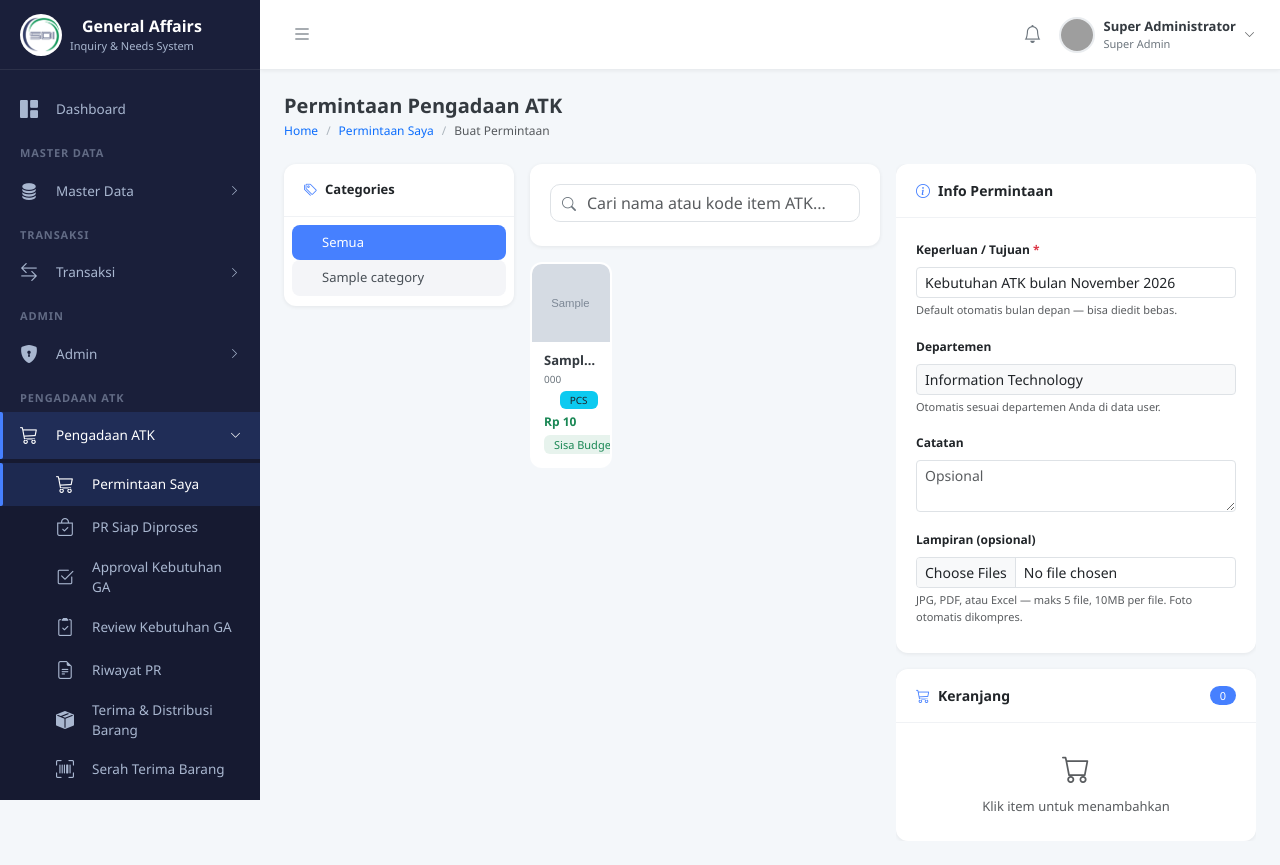
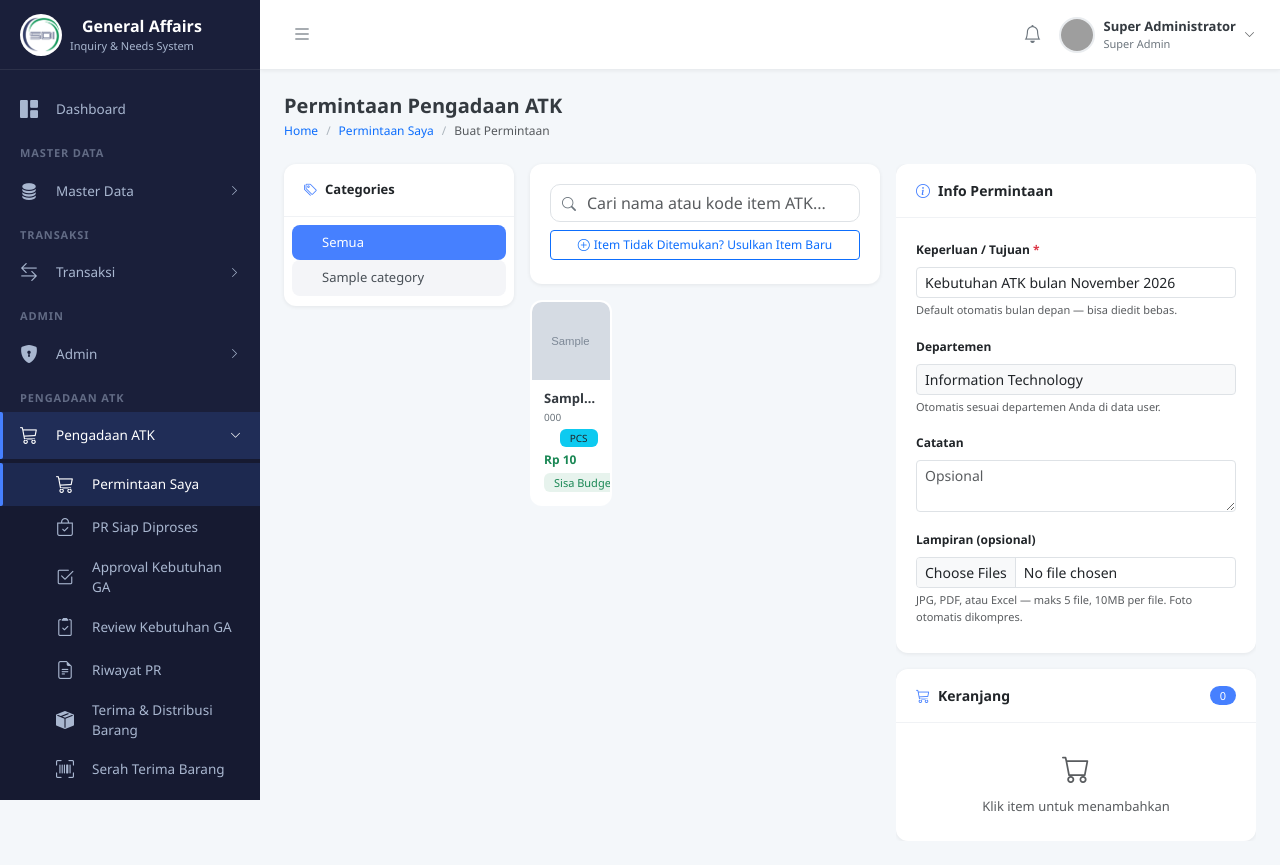
Before and after one commit to arifsmkn/warehouse, a Laravel app: page /procurement/requests/create in a window 1280 px wide. Run offline with Laravel 12, Linux system fonts and the light colour scheme; a user stored in the database is signed in; data comes from the database, SQL or seed files in the repository; tables that the repository leaves empty hold one stand-in row (values such as "Sample post"); grey boxes marked "Sample" are stand-in pictures; parts of the project's set-up code (start-up, migrations or seed data) failed here and were passed over; some libraries are stand-ins or nearby versions; grey boxes are pictures that could not be loaded.

Commit message:
Let requesters suggest an item that isn't in the catalog yet
Adds a "Usulkan Item Baru" button on the request-creation page: typing a
name/UOM/qty quick-creates a ProcurementItem (prefix MEMO, price 0,
is_user_suggested=true) and drops it straight into the cart, so the user
doesn't have to wait on GA before they can submit. The master item list
flags these with a "Usulan Baru" badge; the flag clears itself once GA
fills in a real price and category on the item.

Co-Authored-By: Claude Sonnet 5 <noreply@anthropic.com>

```diff
--- a/app/Http/Controllers/ProcurementItemController.php
+++ b/app/Http/Controllers/ProcurementItemController.php
@@ -89,6 +89,12 @@ class ProcurementItemController extends Controller
             $data['photo'] = $this->storeSquarePhoto($request->file('photo'));
         }
 
+        // Begitu GA kasih harga & kategori asli, item usulan ini resmi "diadopsi"
+        // ke katalog -- badge "Usulan Baru" nggak relevan lagi.
+        if ($procurementItem->is_user_suggested && $request->filled('price') && $request->filled('category_id')) {
+            $data['is_user_suggested'] = false;
+        }
+
         $procurementItem->update($data);
         return redirect()->route('procurement.items.index')->with('success', 'Item ATK berhasil diperbarui.');
     }
@@ -147,6 +153,42 @@ class ProcurementItemController extends Controller
     public function downloadTemplate()
     {
         return Excel::download(new ProcurementItemTemplateExport(), 'template_item_atk.xlsx');
+    }
+
+    /**
+     * Dipanggil dari form "Buat Permintaan" (semua role, bukan cuma admin)
+     * saat item yang dicari user tidak ada di katalog -- bikin ProcurementItem
+     * baru seadanya (harga 0, prefix MEMO, ditandai is_user_suggested) biar
+     * baris itu bisa langsung masuk keranjang. GA/admin yang nanti melengkapi
+     * harga & kategori sebenarnya lewat Master Item (badge "Usulan Baru").
+     */
+    public function quickCreate(Request $request)
+    {
+        $request->validate([
+            'name'   => 'required|string|max:200',
+            'uom_id' => 'required|exists:uoms,id',
+        ]);
+
+        $item = ProcurementItem::create([
+            'item_code'          => ProcurementItem::generateItemCode('MEMO'),
+            'name'               => $request->name,
+            'uom_id'             => $request->uom_id,
+            'price'              => 0,
+            'is_active'          => true,
+            'is_user_suggested'  => true,
+        ]);
+
+        $item->load('uom');
+
+        return response()->json([
+            'id'        => $item->id,
+            'item_code' => $item->item_code,
+            'name'      => $item->name,
+            'uom_id'    => $item->uom_id,
+            'uom_code'  => $item->uom->code,
+            'price'     => 0,
+            'remaining_budget' => null,
+        ]);
     }
 
     public function search(Request $request)
--- a/app/Models/ProcurementItem.php
+++ b/app/Models/ProcurementItem.php
@@ -8,8 +8,9 @@ class ProcurementItem extends Model
 {
     protected $fillable = [
         'item_code', 'name', 'uom_id', 'category_id', 'description', 'photo', 'price', 'is_active',
+        'is_user_suggested',
     ];
-    protected $casts = ['is_active' => 'boolean', 'price' => 'float'];
+    protected $casts = ['is_active' => 'boolean', 'price' => 'float', 'is_user_suggested' => 'boolean'];
 
     public function uom()      { return $this->belongsTo(Uom::class); }
     public function category() { return $this->belongsTo(ProcurementCategory::class, 'category_id'); }
--- a/resources/views/procurement/master/items/index.blade.php
+++ b/resources/views/procurement/master/items/index.blade.php
@@ -43,6 +43,9 @@
                                 </div>
                                 @endif
                                 {{ $item->name }}
+                                @if($item->is_user_suggested)
+                                <span class="badge bg-warning text-dark" style="font-size:10px;" title="Diusulkan user lewat form permintaan, harga & kategori belum dilengkapi">Usulan Baru</span>
+                                @endif
                             </div>
                         </td>
                         <td><span class="badge bg-info text-dark">{{ $item->uom?->code }}</span></td>
--- a/resources/views/procurement/requests/create.blade.php
+++ b/resources/views/procurement/requests/create.blade.php
@@ -121,11 +121,14 @@
         {{-- Search --}}
         <div class="card mb-3">
             <div class="card-body pb-2">
-                <div class="search-wrapper mb-3">
+                <div class="search-wrapper mb-2">
                     <i class="bi bi-search"></i>
                     <input type="text" id="searchInput" class="form-control"
                            placeholder="Cari nama atau kode item ATK...">
                 </div>
+                <button type="button" class="btn btn-outline-primary btn-sm w-100 mb-3" data-bs-toggle="modal" data-bs-target="#memoModal">
+                    <i class="bi bi-plus-circle me-1"></i>Item Tidak Ditemukan? Usulkan Item Baru
+                </button>
             </div>
         </div>
 
@@ -259,6 +262,46 @@
                         <i class="bi bi-cart-plus me-1"></i>Tambah ke Keranjang
                     </button>
                 </div>
+            </div>
+        </div>
+    </div>
+</div>
+
+{{-- Usulan Item Baru (Memo) Modal --}}
+<div class="modal fade" id="memoModal" tabindex="-1">
+    <div class="modal-dialog modal-dialog-centered">
+        <div class="modal-content" style="border-radius:16px;">
+            <div class="modal-header">
+                <h6 class="modal-title fw-bold"><i class="bi bi-plus-circle me-2 text-primary"></i>Usulkan Item Baru</h6>
+                <button type="button" class="btn-close" data-bs-dismiss="modal"></button>
+            </div>
+            <div class="modal-body">
+                <p class="text-muted" style="font-size:12px;">Item ini belum ada di katalog — nanti langsung masuk keranjang dengan harga sementara Rp 0, GA akan melengkapi harga & kategorinya setelah permintaan ini diajukan.</p>
+                <div class="mb-3">
+                    <label class="form-label fw-semibold" style="font-size:12px;">Nama Item <span class="text-danger">*</span></label>
+                    <input type="text" id="memoName" class="form-control" placeholder="Contoh: Map Plastik Warna Merah">
+                </div>
+                <div class="row g-3 mb-2">
+                    <div class="col-6">
+                        <label class="form-label fw-semibold" style="font-size:12px;">UOM <span class="text-danger">*</span></label>
+                        <select id="memoUom" class="form-select">
+                            <option value="">-- Pilih --</option>
+                            @foreach($uoms as $uom)
+                                <option value="{{ $uom->id }}" data-code="{{ $uom->code }}">{{ $uom->code }} - {{ $uom->name }}</option>
+                            @endforeach
+                        </select>
+                    </div>
+                    <div class="col-6">
+                        <label class="form-label fw-semibold" style="font-size:12px;">Qty <span class="text-danger">*</span></label>
+                        <input type="number" id="memoQty" class="form-control" value="1" min="0.01" step="0.01">
+                    </div>
+                </div>
+                <div id="memoError" class="alert alert-danger py-2 mb-0" style="display:none;font-size:12px;"></div>
+            </div>
+            <div class="modal-footer">
+                <button type="button" class="btn btn-primary w-100" onclick="submitMemoItem()">
+                    <i class="bi bi-cart-plus me-1"></i>Tambahkan ke Keranjang
+                </button>
             </div>
         </div>
     </div>
@@ -538,6 +581,51 @@ function addFromModal() {
     refreshGrid();
 }
 
+// ===== USULAN ITEM BARU (MEMO) =====
+async function submitMemoItem() {
+    const name  = document.getElementById('memoName').value.trim();
+    const uomEl = document.getElementById('memoUom');
+    const uomId = uomEl.value;
+    const qty   = parseFloat(document.getElementById('memoQty').value) || 0;
+    const errEl = document.getElementById('memoError');
+    errEl.style.display = 'none';
+
+    if (!name || !uomId || qty <= 0) {
+        errEl.textContent = 'Nama item, UOM, dan qty wajib diisi.';
+        errEl.style.display = 'block';
+        return;
+    }
+
+    try {
+        const res = await fetch('{{ route("procurement.items.quick-create") }}', {
+            method: 'POST',
+            headers: { 'Content-Type': 'application/json', 'X-CSRF-TOKEN': '{{ csrf_token() }}' },
+            body: JSON.stringify({ name, uom_id: uomId }),
+        });
+        if (!res.ok) throw new Error('Gagal menyimpan usulan item.');
+        const item = await res.json();
+        item.category = 'Usulan Baru';
+        item.description = null;
+        item.photo = null;
+        item.order_count = 0;
+
+        allItems.push(item);
+        cartItems.push({ ...item, qty, notes: 'Usulan item baru dari user' });
+
+        bootstrap.Modal.getInstance(document.getElementById('memoModal')).hide();
+        document.getElementById('memoName').value = '';
+        document.getElementById('memoUom').value = '';
+        document.getElementById('memoQty').value = 1;
+
+        saveCartToStorage();
+        renderCart();
+        refreshGrid();
+    } catch (e) {
+        errEl.textContent = 'Terjadi kesalahan, coba lagi.';
+        errEl.style.display = 'block';
+    }
+}
+
 // ===== CART =====
 function cartAmountHtml(item) {
     const cost = (item.price || 0) * item.qty;
--- a/routes/web.php
+++ b/routes/web.php
@@ -254,6 +254,7 @@ Route::middleware('auth')->group(function () {
         // Search & browse item (semua role)
         Route::get('items/search', [ProcurementItemController::class, 'search'])->name('items.search');
         Route::get('items/categories', [ProcurementItemController::class, 'categories'])->name('items.categories');
+        Route::post('items/quick-create', [ProcurementItemController::class, 'quickCreate'])->name('items.quick-create');
 
         // Permintaan pengadaan (semua role)
         Route::get('requests', [ProcurementRequestController::class, 'index'])->name('requests.index');
```
Also changed, not shown: database/migrations/2026_10_24_112109_add_is_user_suggested_to_procurement_items.php (added).
